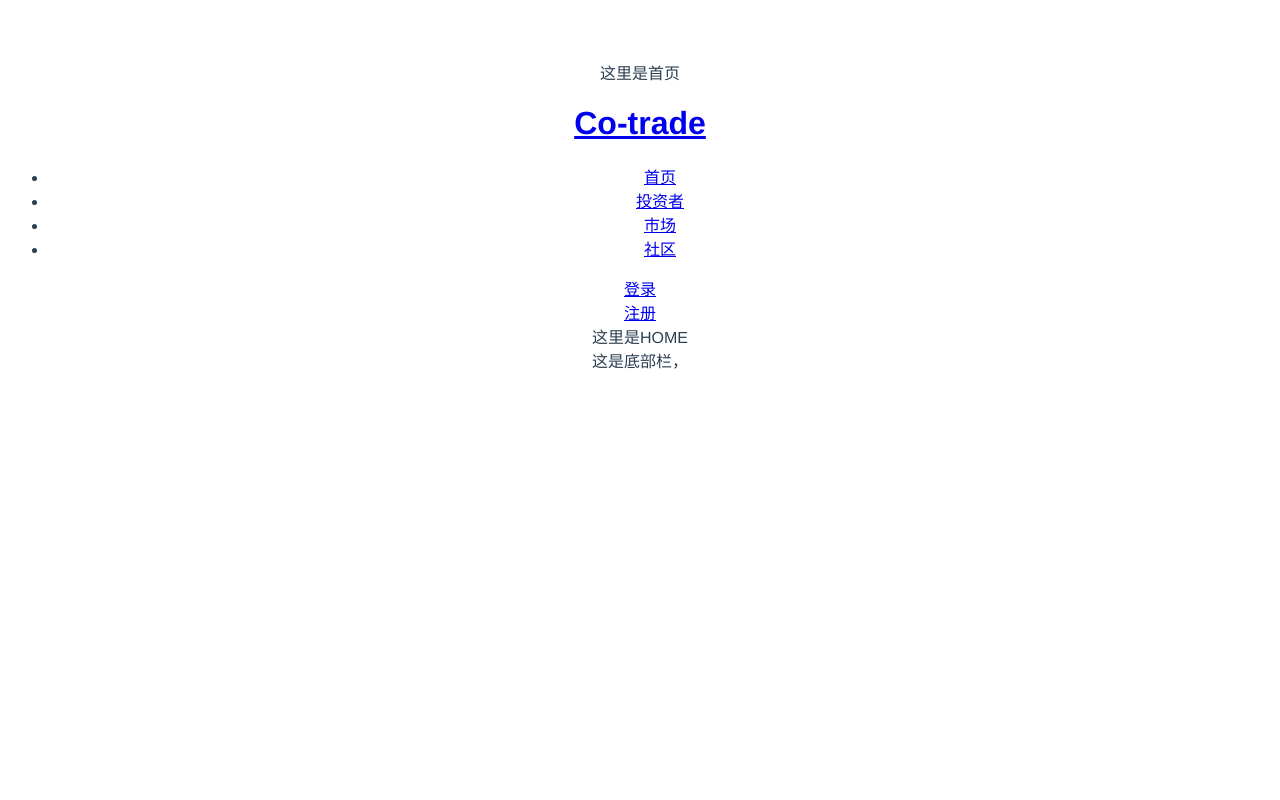
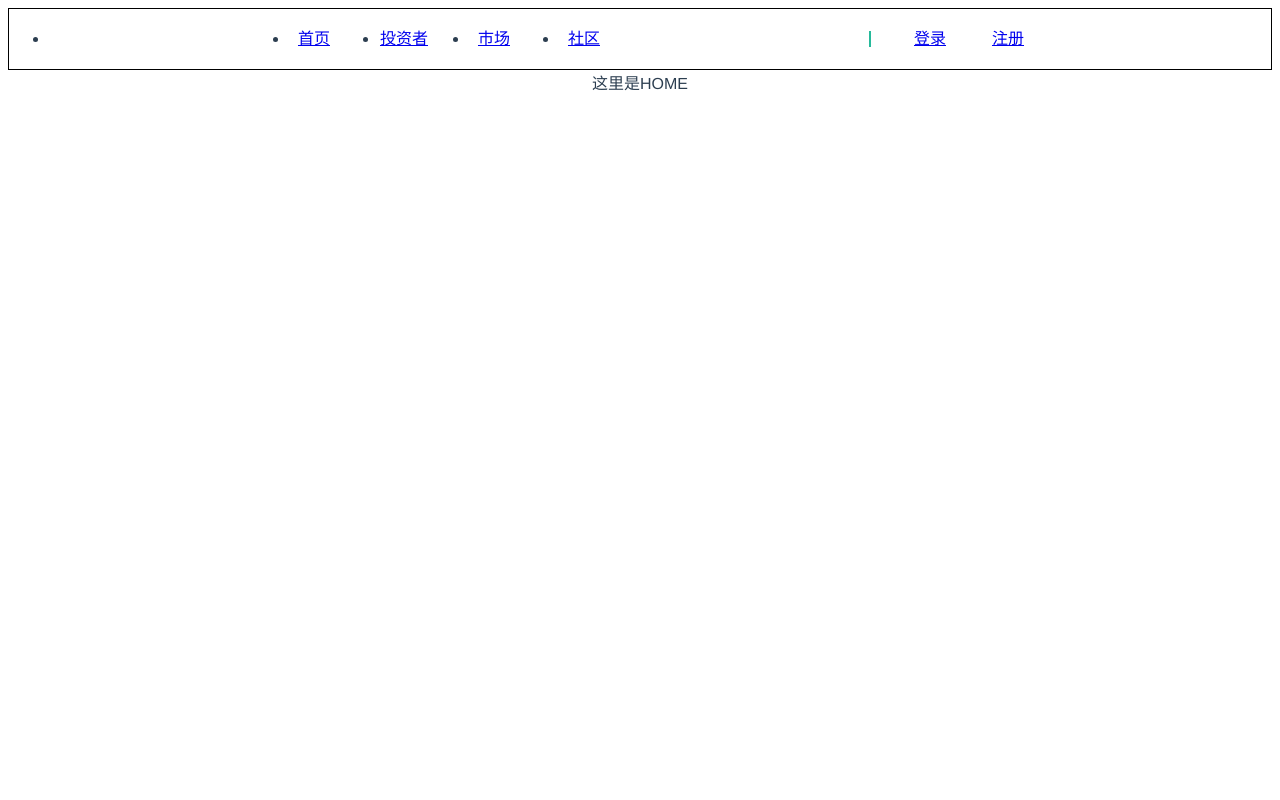
Before and after one commit to 1341699206/Copy_Trading, a Vue app in the folder copy_trading_frontend_vue3/: page / in a window 1280 px wide. Shown: the top 800 px of the page. Built offline with nearby package versions, Linux system fonts and the light colour scheme.

Commit message:
添加了吸顶导航栏，

```diff
--- a/copy_trading_frontend_vue3/package.json
+++ b/copy_trading_frontend_vue3/package.json
@@ -8,6 +8,7 @@
     "lint": "vue-cli-service lint"
   },
   "dependencies": {
+    "@vueuse/core": "^11.1.0",
     "axios": "^1.7.7",
     "copy_trading_frontend_vue3": "file:",
     "core-js": "^3.8.3",
--- a/copy_trading_frontend_vue3/src/App.vue
+++ b/copy_trading_frontend_vue3/src/App.vue
@@ -18,6 +18,6 @@ export default {
   -moz-osx-font-smoothing: grayscale;
   text-align: center;
   color: #2c3e50;
-  margin-top: 60px;
+  margin-top: 0px;
 }
 </style>
--- a/copy_trading_frontend_vue3/src/styles/var.scss
+++ b/copy_trading_frontend_vue3/src/styles/var.scss
@@ -1,3 +1,8 @@
 //在这里定义常用的样式变量
 
-$helpColor: #e26237 //示例，后续直接调用变量名就可以调用到相应的颜色了
+//示例，后续直接调用变量名就可以调用到相应的颜色了
+$xtxColor: #27ba9b;
+$helpColor: #e26237;
+$sucColor: #1dc779;
+$warnColor: #ffb302;
+$priceColor: #cf4444;
--- a/copy_trading_frontend_vue3/src/views/Layout/Home/HomePage.vue
+++ b/copy_trading_frontend_vue3/src/views/Layout/Home/HomePage.vue
@@ -1,5 +1,5 @@
 <template>
-    <div>
+    <div style="height: 1200px;">
         这里是HOME
     </div>
 </template>
--- a/copy_trading_frontend_vue3/src/views/Layout/LayoutPage.vue
+++ b/copy_trading_frontend_vue3/src/views/Layout/LayoutPage.vue
@@ -1,12 +1,13 @@
 <script setup>
     import LayoutHeader from './component/LayoutHeader.vue';
     import LayoutFooter from './component/LayoutFooter.vue';
+    import LayoutFixed from './component/LayoutFixed.vue';
 </script>
 
 
 <template>
     <div>
-        这里是首页
+        <layout-fixed></layout-fixed>
         <layout-header></layout-header>
         <!-- 二级路由出口 -->
         <router-view></router-view>
--- /dev/null
+++ b/copy_trading_frontend_vue3/src/views/Layout/component/LayoutFixed.vue
@@ -0,0 +1,120 @@
+<script setup>
+import {useScroll} from '@vueuse/core'
+const { y } = useScroll(window)
+
+</script>
+
+<template>
+  <div class="app-header-sticky" :class="{show: y > 78 }">
+    <div class="container">
+      <ul class="app-header-nav">
+        <li class="logo">
+            <router-link to="/">Co-trade</router-link>
+        </li>
+        <li class="home">
+            <router-link to="/">首页</router-link>
+        </li>
+        <li>
+            <router-link to="/Trader">投资者</router-link>
+        </li>
+        <li>
+            <router-link to="/Market">市场</router-link>
+        </li>
+        <li>
+            <router-link to="/Community">社区</router-link>
+        </li>
+      </ul>
+      <div class="right">
+        <router-link to="/login"><i class="iconFont icon-login"></i>登录</router-link>
+        <router-link to="/register"><i class="iconFont icon-register"></i>注册</router-link>
+      </div>
+    </div>
+  </div>
+</template>
+
+
+<style scoped lang='scss'>
+.app-header-sticky {
+  width: 100%;
+  height: 80px;
+  position: fixed;
+  left: 0;
+  top: 0;
+  z-index: 999;
+  background-color: #fff;
+  border-bottom: 1px solid #e4e4e4;
+  // 此处为关键样式!!!
+  // 状态一：往上平移自身高度 + 完全透明
+  transform: translateY(-100%);
+  opacity: 0;
+
+  // 状态二：移除平移 + 完全不透明
+  &.show {
+    transition: all 0.3s linear;
+    transform: none;
+    opacity: 1;
+  }
+
+  .container {
+    display: flex;
+    align-items: center;
+  }
+
+  .logo {
+    width: 200px;
+    height: 80px;
+    //background: url("@/assets/images/logo.png") no-repeat right 2px;
+    background-size: 160px auto;
+  }
+
+  .right {
+    width: 220px;
+    display: flex;
+    text-align: center;
+    padding-left: 40px;
+    border-left: 2px solid $xtxColor;
+
+    a {
+      width: 38px;
+      margin-right: 40px;
+      font-size: 16px;
+      line-height: 1;
+
+      &:hover {
+        color: $xtxColor;
+      }
+    }
+  }
+}
+
+.app-header-nav {
+  width: 820px;
+  display: flex;
+  padding-left: 40px;
+  position: relative;
+  z-index: 998;
+
+  li {
+    margin-right: 40px;
+    width: 50px;
+    text-align: center;
+
+    a {
+      font-size: 16px;
+      line-height: 32px;
+      height: 32px;
+      display: inline-block;
+
+      &:hover {
+        color: $xtxColor;
+        border-bottom: 1px solid $xtxColor;
+      }
+    }
+
+    .active {
+      color: $xtxColor;
+      border-bottom: 1px solid $xtxColor;
+    }
+  }
+}
+</style>
--- a/copy_trading_frontend_vue3/src/views/Layout/component/LayoutHeader.vue
+++ b/copy_trading_frontend_vue3/src/views/Layout/component/LayoutHeader.vue
@@ -1,15 +1,15 @@
 <template>
     <header class="app-header">
         <div class="container">
-            <h1 class="logo">
-                <router-link to="/">Co-trade</router-link>
-            </h1>
             <ul class="app-header-nav">
+                <li class="logo">
+                    <router-link to="/">Co-trade</router-link>
+                </li>
                 <li class="home">
                     <router-link to="/">首页</router-link>
                 </li>
                 <li>
-                    <router-link to="/Traders">投资者</router-link>
+                    <router-link to="/Trader">投资者</router-link>
                 </li>
                 <li>
                     <router-link to="/Market">市场</router-link>
@@ -18,12 +18,117 @@
                     <router-link to="/Community">社区</router-link>
                 </li>
             </ul>
-            <div class="login">
+            <div class="right">
                 <router-link to="/login"><i class="iconFont icon-login"></i>登录</router-link>
-            </div>
-            <div class="register">
                 <router-link to="/register"><i class="iconFont icon-register"></i>注册</router-link>
             </div>
         </div>
     </header>
 </template>
+
+<style lang="scss" scoped>
+ .app-header {
+  background: #fff;
+
+  .container {
+    height: 60px;
+    border-style:solid;
+    border-width: 1px;
+    border-color: #000;
+    display: flex;
+    align-items: center;
+  }
+
+  .right {
+    width: 220px;
+    display: flex;
+    text-align: center;
+    padding-left: 40px;
+    border-left: 2px solid $xtxColor;
+
+    a {
+      width: 38px;
+      margin-right: 40px;
+      font-size: 16px;
+      line-height: 1;
+
+      &:hover {
+        color: $xtxColor;
+      }
+    }
+  }
+
+  .app-header-nav {
+    width: 820px;
+    display: flex;
+    padding-left: 40px;
+    position: relative;
+    z-index: 998;
+
+    .logo {
+    width: 200px;
+
+      a {
+        display: block;
+        height: 100%;
+        width: 100%;
+        text-indent: -9999px;
+        //background: url('@/assets/images/logo.png') no-repeat center 18px / contain;
+      }
+    }
+
+    li {
+      margin-right: 40px;
+      width: 50px;
+      text-align: center;
+
+      a {
+        font-size: 16px;
+        line-height: 32px;
+        height: 32px;
+        display: inline-block;
+
+        &:hover {
+          color: $xtxColor;
+          border-bottom: 1px solid $xtxColor;
+        }
+      }
+
+      .active {
+        color: $xtxColor;
+        border-bottom: 1px solid $xtxColor;
+      }
+    }
+  }
+
+  .cart {
+    width: 50px;
+
+    .curr {
+      height: 32px;
+      line-height: 32px;
+      text-align: center;
+      position: relative;
+      display: block;
+
+      .icon-cart {
+        font-size: 22px;
+      }
+
+      em {
+        font-style: normal;
+        position: absolute;
+        right: 0;
+        top: 0;
+        padding: 1px 6px;
+        line-height: 1;
+        background: $helpColor;
+        color: #fff;
+        font-size: 12px;
+        border-radius: 10px;
+        font-family: Arial;
+      }
+    }
+  }
+}
+</style>
```
Also changed, not shown: 1 other file (tests, documents, lock files or other folders).
